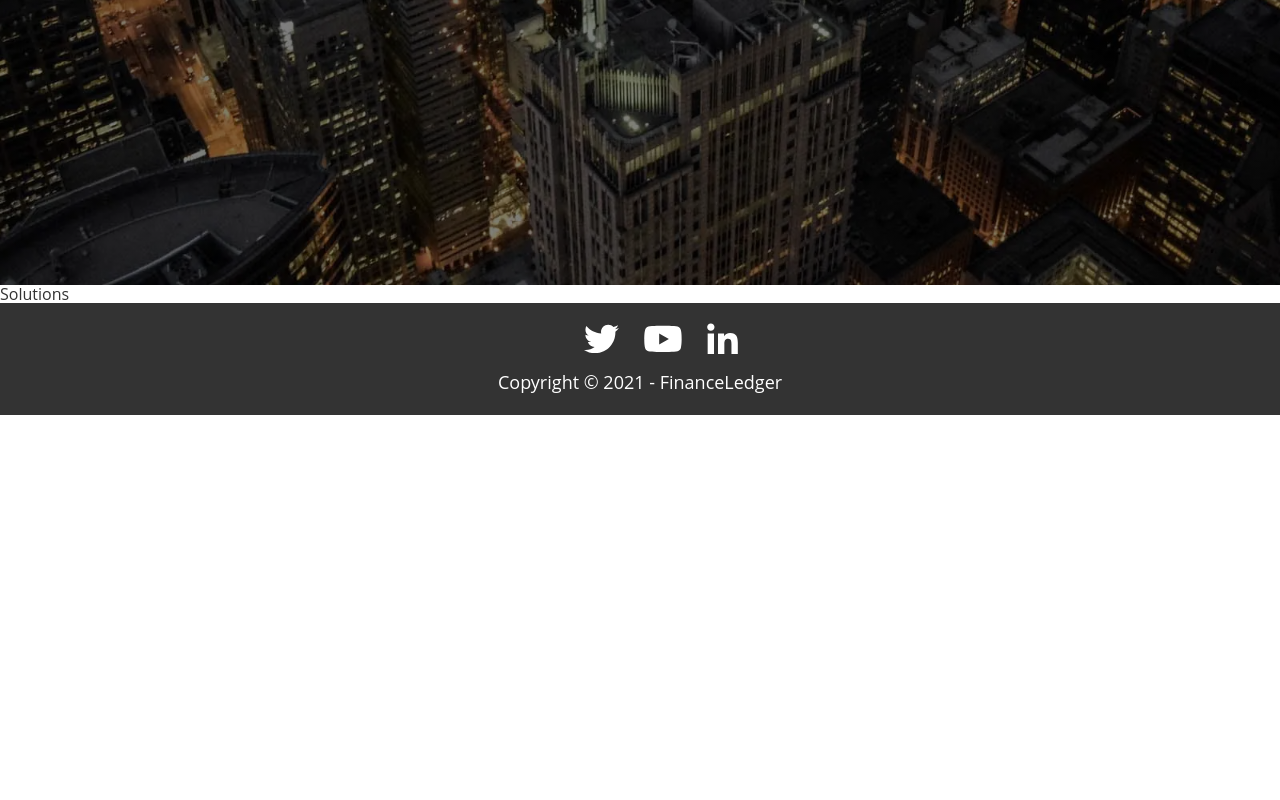
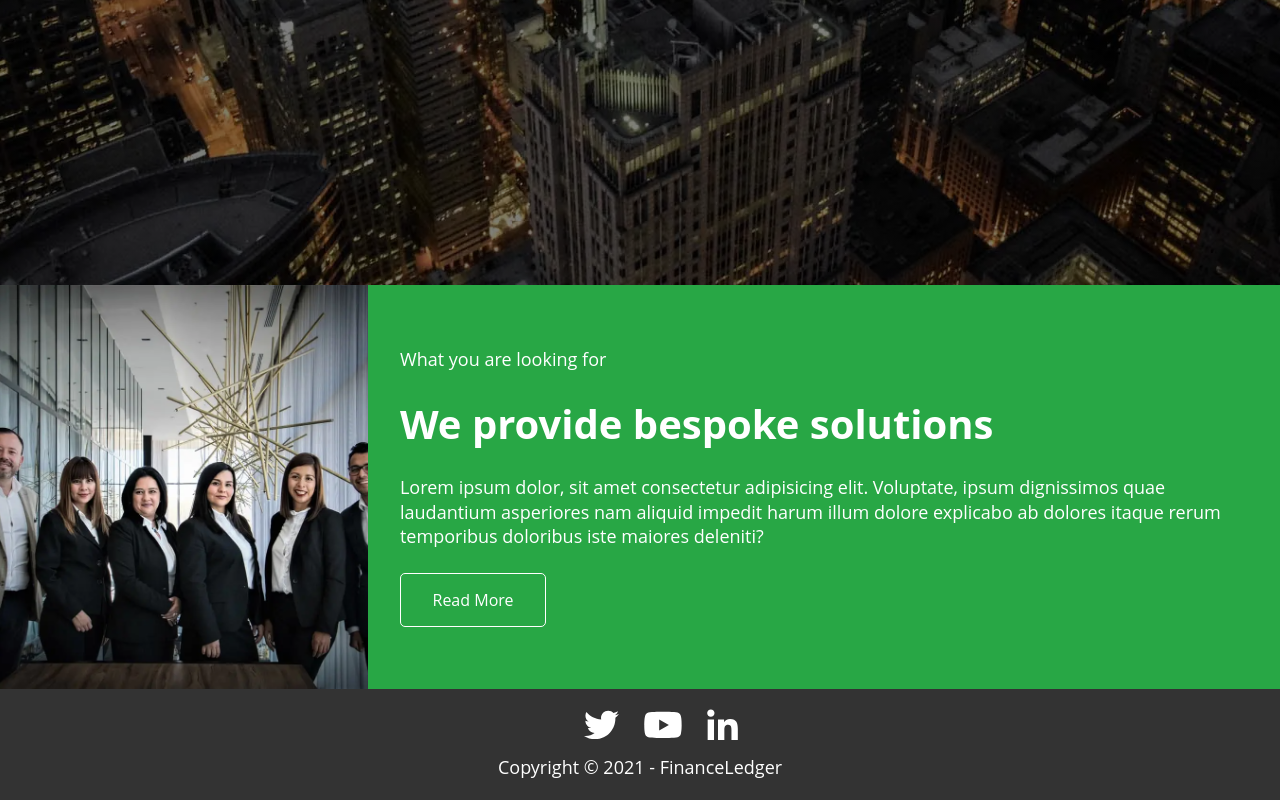
Before and after one commit to Juliya-Boiko/finance-ledger, a React (Create React App) app: page / in a window 1280 px wide. Shown: the part 739-1539 px from the top of the page. Before the commit the page ends 1154 px from the top, so only its background shows below. Built offline with nearby package versions, Linux system fonts and the light colour scheme; some icons are missing.

Commit message:
add solution

```diff
--- a/src/App.jsx
+++ b/src/App.jsx
@@ -1,4 +1,4 @@
-import { Header } from "./components/Header";
+//import { Header } from "./components/Header";
 import { Hero } from "./components/Hero";
 import { Solutions } from "./components/Solutions";
 
@@ -8,7 +8,7 @@ import { Footer } from "./components/Footer";
 const App = () => {
   return (
     <>
-      <Header />
+      {/* <Header /> */}
       <main>
         <Hero />
         <Solutions />
--- /dev/null
+++ b/src/components/Solutions/Solutions.styled.js
@@ -0,0 +1,67 @@
+import styled from "styled-components";
+import bgiJpg1x from '../../images/home/people.jpg';
+import bgiJpg2x from '../../images/home/people@2x.jpg';
+import bgiWebP1x from '../../images/home/people.webp';
+import bgiWebP2x from '../../images/home/people@2x.webp';
+
+export const SolutionsSection = styled.section`
+  color: ${p => p.theme.colors.brand.white};
+  background-color: ${p => p.theme.colors.complementary.green};
+  @media screen and (min-width: ${p => p.theme.breakpoints.tablet}) {
+    display: flex;
+  }
+`;
+
+export const SolutionsImage = styled.div`
+  height: 220px;
+  background-color: #000000;
+  background-image: url(${bgiJpg1x});
+  background-repeat: no-repeat;
+  background-size: cover;
+  background-position: center center;
+  @supports (background-image: url(${bgiWebP1x})) {
+    background-image: url(${bgiWebP1x});
+  }
+  @media (min-device-pixel-ratio: 2),
+  (min-resolution: 192dpi),
+  (min-resolution: 2dppx) {
+    background-image: url(${bgiJpg2x});
+    @supports (background-image: url(${bgiWebP2x})) {
+      background-image: url(${bgiWebP2x});
+    }
+  }
+  @media screen and (min-width: ${p => p.theme.breakpoints.tablet}) {
+    min-width: 368px;
+    height: auto;
+  }
+  @media screen and (min-width: ${p => p.theme.breakpoints.desktop}) {
+    min-width: 670px;
+  }
+`;
+
+export const SolutionsContent = styled.div`
+  padding: 80px 20px;
+  line-height: 1.375;
+  @media screen and (min-width: ${p => p.theme.breakpoints.tablet}) {
+    padding: 62px 32px;
+  }
+  @media screen and (min-width: ${p => p.theme.breakpoints.desktop}) {
+    padding: 80px 28px 86px 20px;
+  }
+`;
+
+export const SolutionsText = styled.p`
+  margin: 0 0 24px 0;
+  font-size: 16px;
+  @media screen and (min-width: ${p => p.theme.breakpoints.tablet}) {
+    font-size: 18px;
+  }
+`;
+
+export const SolutionsTitle = styled.h2`
+  margin: 0 0 24px 0;
+  font-size: 32px;
+  @media screen and (min-width: ${p => p.theme.breakpoints.tablet}) {
+    font-size: 40px;
+  }
+`;
--- a/src/components/Solutions/index.jsx
+++ b/src/components/Solutions/index.jsx
@@ -1,8 +1,17 @@
+import { SolutionsSection, SolutionsImage, SolutionsContent, SolutionsText, SolutionsTitle } from "./Solutions.styled";
+import { ButtonOutlined } from "../buttons/ButtonOutlined";
+import { theme } from "../../styles/theme";
 
 export const Solutions = () => {
   return (
-    <section>
-      Solutions
-    </section>
+    <SolutionsSection>
+      <SolutionsImage></SolutionsImage>
+      <SolutionsContent>
+        <SolutionsText>What you are looking for</SolutionsText>
+        <SolutionsTitle>We provide bespoke solutions</SolutionsTitle>
+        <SolutionsText>Lorem ipsum dolor, sit amet consectetur adipisicing elit. Voluptate, ipsum dignissimos quae laudantium asperiores nam aliquid impedit harum illum dolore explicabo ab dolores itaque rerum temporibus doloribus iste maiores deleniti?</SolutionsText>
+        <ButtonOutlined accent={theme.colors.complementary.green} >Read More</ButtonOutlined>
+      </SolutionsContent>
+    </SolutionsSection>
   );
 };
--- /dev/null
+++ b/src/components/buttons/ButtonOutlined.jsx
@@ -0,0 +1,29 @@
+import styled from "styled-components";
+
+const Button = styled.button`
+  display: flex;
+  align-items: center;
+  justify-content: center;
+  width: 146px;
+  height: 54px;
+  font-size: 16px;
+  line-height: 1.375;
+  border-radius: 5px;
+  overflow: hidden;
+  border: 1px solid ${p => p.theme.colors.brand.white};
+  color: ${p => p.theme.colors.brand.white};
+  background-color: transparent;
+  transition: ${p => p.theme.transition};
+  cursor: pointer;
+  &:hover {
+    border-color: ${p => p.accent};
+    color: ${p => p.accent};
+    background-color: ${p => p.theme.colors.brand.white};
+  }
+`;
+
+export const ButtonOutlined = ({ children, accent }) => {
+  return (
+    <Button type='button' accent={accent}>{children}</Button>
+  );
+};
```
